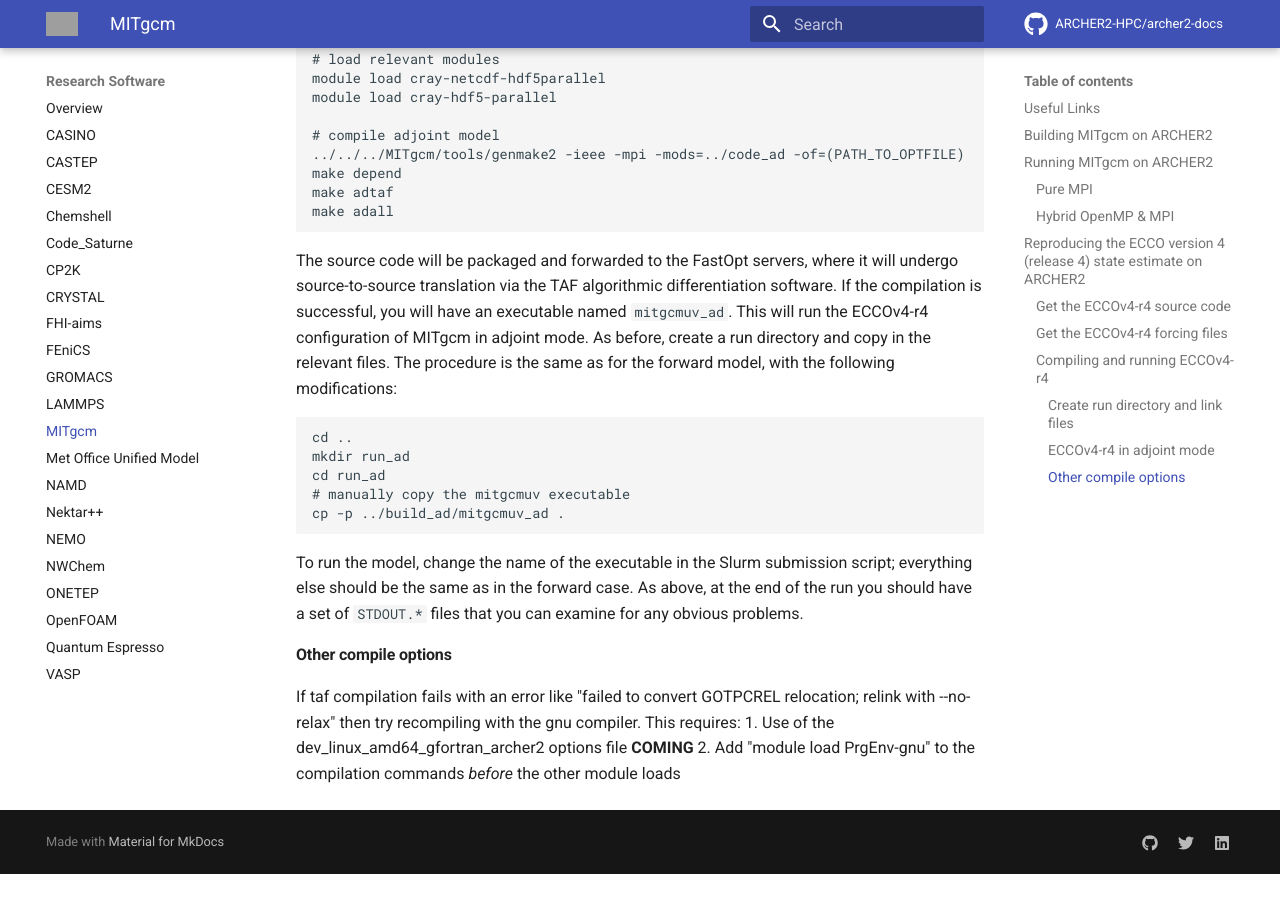
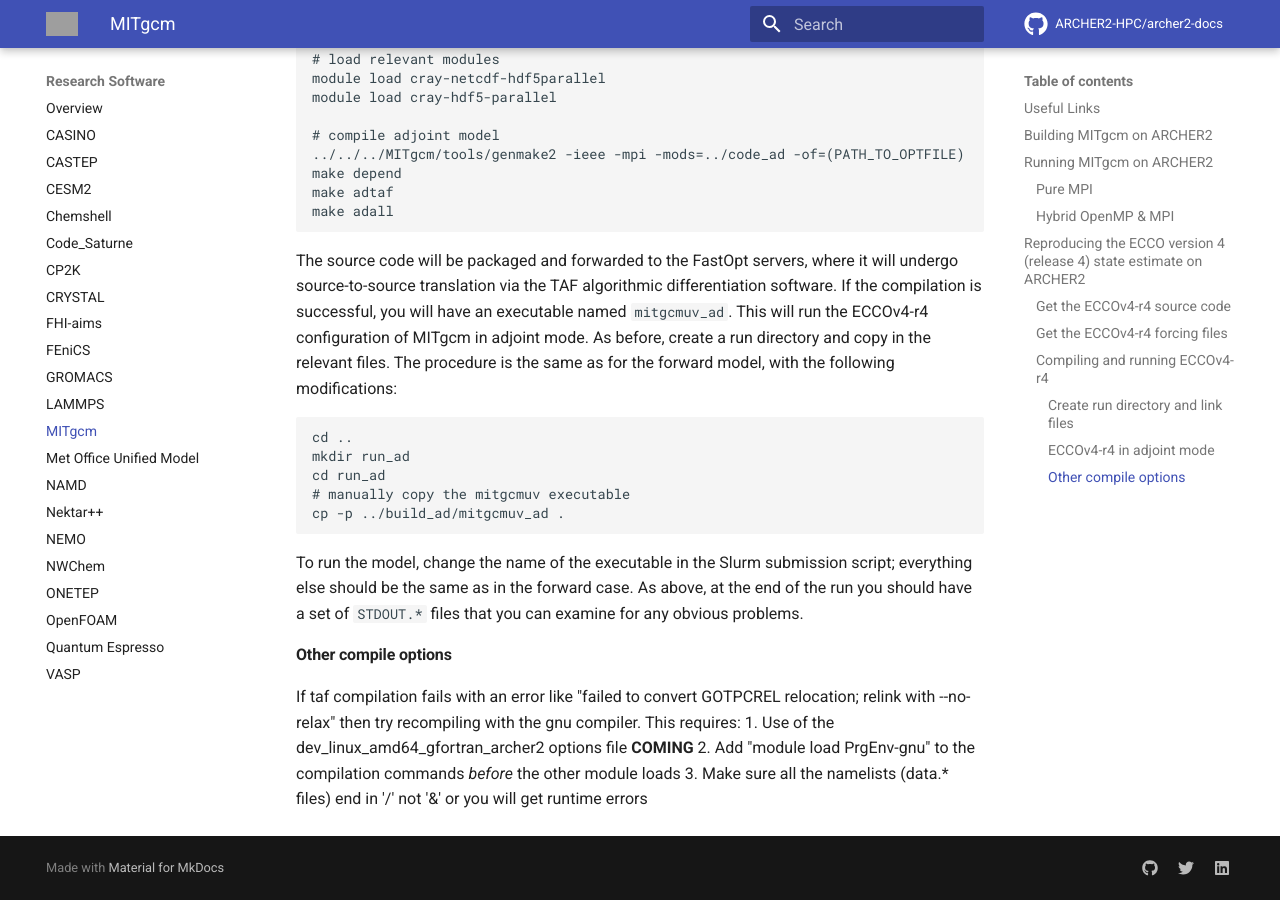
Before and after one commit to ARCHER2-HPC/archer2-docs, an MkDocs documentation site: the page built from docs/research-software/mitgcm.md, in a window 1280 px wide and 900 px high, scrolled down 7925 px. Built offline with MkDocs 1.6.1 and Material for MkDocs 9.7.7, drawn with Linux system fonts in a browser that asks for light colours; comment, search, counter and statistics services are not loaded; before the commit the page ends 8799 px from its top, so only the background shows below that; grey boxes are pictures that could not be loaded.

Commit message:
Update mitgcm.md

```diff
--- a/docs/research-software/mitgcm.md
+++ b/docs/research-software/mitgcm.md
@@ -350,3 +350,4 @@ To run the model, change the name of the executable in the Slurm submission scri
 If taf compilation fails with an error like "failed to convert GOTPCREL relocation; relink with --no-relax" then try recompiling with the gnu compiler. This requires:
 1. Use of the dev_linux_amd64_gfortran_archer2 options file **COMING**
 2. Add "module load PrgEnv-gnu" to the compilation commands *before* the other module loads
+3. Make sure all the namelists (data.* files) end in '/' not '&' or you will get runtime errors
```
